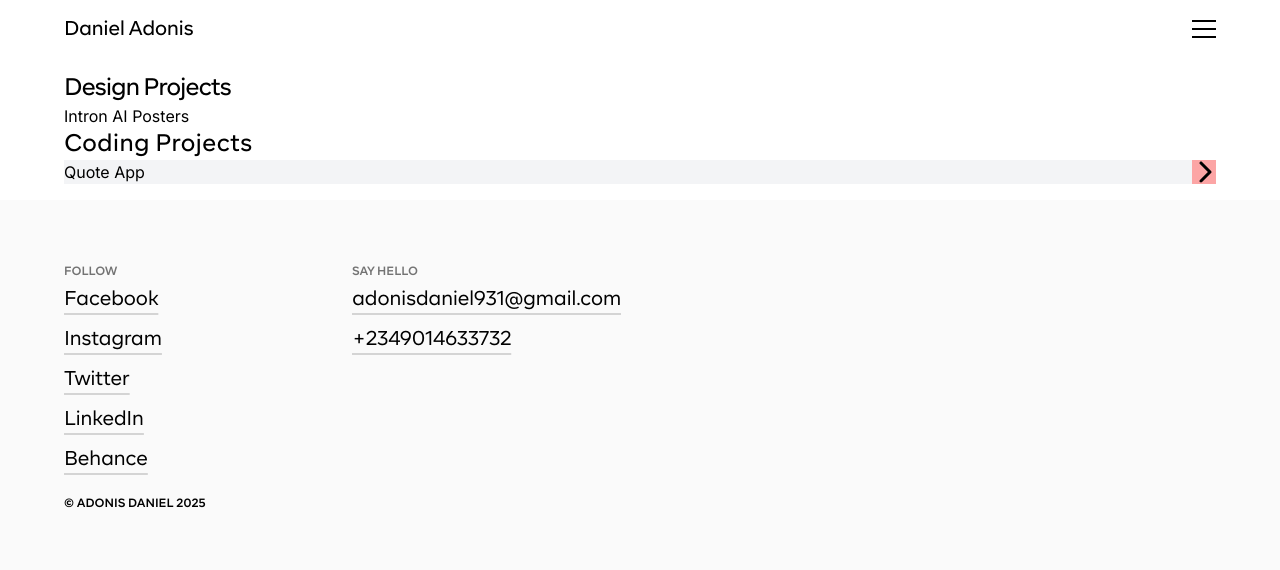
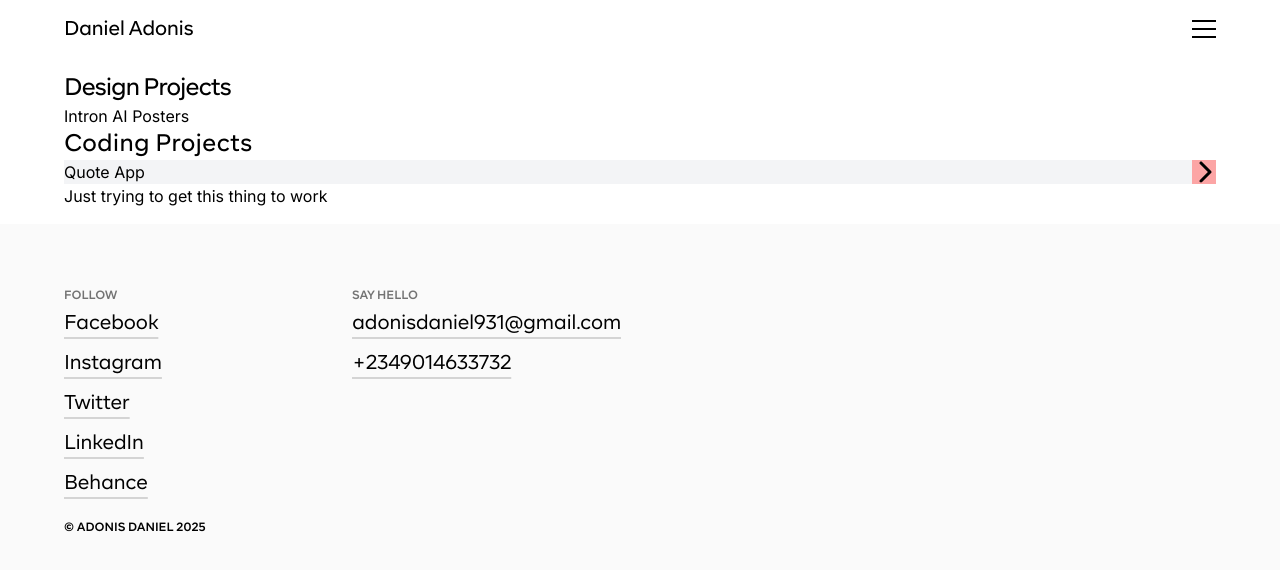
Before and after one commit to homotech/nart-portfolio, a Next.js app: page / in a window 1280 px wide. Shown: the top 570 px of the page. Built offline with nearby package versions, Linux system fonts and the light colour scheme.

Commit message:
Updated code

```diff
--- a/src/app/page.tsx
+++ b/src/app/page.tsx
@@ -21,6 +21,7 @@ export default function Home() {
         </ul>
       </div>
       <WebDesign />
+      Just trying to get this thing to work
       {/* <TailwindMasonry /> */}
       {/* <MasonryGrid /> */}
       {/* <div className="mx-6">
```
